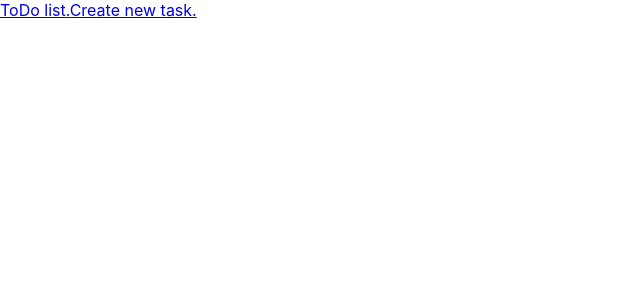
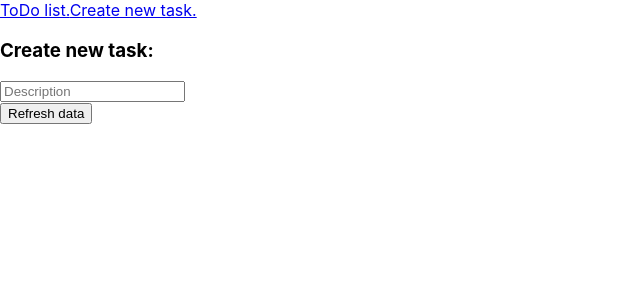
Before and after one commit to Gynvaele/river-flow, a React (Create React App) app: page /createTodo in a window 1280 px wide. Shown: the top 300 px of the page, without its empty margins (0-640 px from the left). Built offline with nearby package versions, Linux system fonts and the light colour scheme.

Commit message:
add localstorage as data store (server emulation)

```diff
--- a/public/index.html
+++ b/public/index.html
@@ -1,20 +1,20 @@
 <!DOCTYPE html>
 <html lang="en">
 <head>
-    <meta charset="utf-8" />
-    <link rel="icon" href="%PUBLIC_URL%/favicon.ico" />
-    <meta name="viewport" content="width=device-width, initial-scale=1" />
-    <meta name="theme-color" content="#000000" />
+    <meta charset="utf-8"/>
+    <link rel="icon" href="%PUBLIC_URL%/favicon.ico"/>
+    <meta name="viewport" content="width=device-width, initial-scale=1"/>
+    <meta name="theme-color" content="#000000"/>
     <meta
             name="description"
             content="Web site created using create-react-app"
     />
-    <link rel="apple-touch-icon" href="%PUBLIC_URL%/logo192.png" />
+    <link rel="apple-touch-icon" href="%PUBLIC_URL%/logo192.png"/>
     <!--
       manifest.json provides metadata used when your web app is installed on a
       user's mobile device or desktop. See https://developers.google.com/web/fundamentals/web-app-manifest/
     -->
-    <link rel="manifest" href="%PUBLIC_URL%/manifest.json" />
+    <link rel="manifest" href="%PUBLIC_URL%/manifest.json"/>
     <!--
       Notice the use of %PUBLIC_URL% in the tags above.
       It will be replaced with the URL of the `public` folder during the build.
@@ -24,20 +24,10 @@
       work correctly both with client-side routing and a non-root public URL.
       Learn how to configure a non-root public URL by running `npm run build`.
     -->
-    <title>React App</title>
+    <title>ToDo Lists</title>
 </head>
 <body>
 <noscript>You need to enable JavaScript to run this app.</noscript>
 <div id="root"></div>
-    <!--
-      This HTML file is a template.
-      If you open it directly in the browser, you will see an empty page.
-
-      You can add webfonts, meta tags, or analytics to this file.
-      The build step will place the bundled scripts into the <body> tag.
-
-      To begin the development, run `npm start` or `yarn start`.
-      To create a production bundle, use `npm run build` or `yarn build`.
-    -->
 </body>
 </html>
--- a/src/App.js
+++ b/src/App.js
@@ -1,17 +1,31 @@
 import React from 'react';
 import {BrowserRouter, NavLink, Route, Switch} from "react-router-dom";
+// import {createStore} from "redux";
+// import {Provider} from "react-redux";
+
+//reducers
+// import {todo} from "./redux/ToDo/ToDoReducer";
+
+//components
 import {CreateNewTask} from "./pages/CreateNewTask";
 import {TodoList} from "./pages/TodoList";
+
+//
+// export const store = createStore(
+//     todo,
+// );
 
 const App = () => {
     return (
         <BrowserRouter>
-            <NavLink to={"/"}>ToDo list.</NavLink>
-            <NavLink to={"/newTask"}>Create new task.</NavLink>
-            <Switch>
-                <Route exact path={"/"} render={(props) => (<TodoList props={props}/>)}/>
-                <Route exact path={"/newTask"} render={(props) => (<CreateNewTask props={props}/>)}/>
-            </Switch>
+            {/*<Provider store={store}>*/}
+                <NavLink to={"/"}>ToDo list.</NavLink>
+                <NavLink to={"/createTodo"}>Create new task.</NavLink>
+                <Switch>
+                    <Route exact path={"/"} component={TodoList}/>)}/>
+                    <Route exact path={"/createTodo"} render={(props) => (<CreateNewTask props={props}/>)}/>
+                </Switch>
+            {/*</Provider>*/}
         </BrowserRouter>
     );
 };
--- /dev/null
+++ b/src/default/data.js
@@ -0,0 +1,20 @@
+export const defaultData = [
+    {
+        _id: "task_1",
+        user: "Pasha",
+        description: "Pasha's first todo post.",
+        taskText: "Lorem ipsum dolor sit amet, consectetur adipiscing elit. Vestibulum eu odio quis ex congue aliquet non eu sapien. Duis commodo purus eget nibh pharetra, id efficitur ligula accumsan. Praesent dignissim eros vel elementum sagittis. Quisque elementum ligula nec lorem pellentesque, vitae tempus lacus semper. Morbi semper eu tellus vel dignissim. Cras mattis faucibus ante vitae ornare. Phasellus scelerisque non lectus sed posuere. Donec consectetur risus nec diam commodo, sit amet maximus libero ullamcorper."
+    },
+    {
+        _id: "task_2",
+        user: "Pasha",
+        description: "Pasha's second todo post.",
+        taskText: "Lorem ipsum dolor sit amet, consectetur adipiscing elit. Vestibulum eu odio quis ex congue aliquet non eu sapien. Duis commodo purus eget nibh pharetra, id efficitur ligula accumsan. Praesent dignissim eros vel elementum sagittis. Quisque elementum ligula nec lorem pellentesque, vitae tempus lacus semper. Morbi semper eu tellus vel dignissim. Cras mattis faucibus ante vitae ornare. Phasellus scelerisque non lectus sed posuere. Donec consectetur risus nec diam commodo, sit amet maximus libero ullamcorper."
+    },
+    {
+        _id: "task_3",
+        user: "Sasha",
+        description: "Sasha's first todo post.",
+        taskText: "Lorem ipsum dolor sit amet, consectetur adipiscing elit. Vestibulum eu odio quis ex congue aliquet non eu sapien. Duis commodo purus eget nibh pharetra, id efficitur ligula accumsan. Praesent dignissim eros vel elementum sagittis. Quisque elementum ligula nec lorem pellentesque, vitae tempus lacus semper. Morbi semper eu tellus vel dignissim. Cras mattis faucibus ante vitae ornare. Phasellus scelerisque non lectus sed posuere. Donec consectetur risus nec diam commodo, sit amet maximus libero ullamcorper."
+    },
+];
--- a/src/pages/CreateNewTask/index.js
+++ b/src/pages/CreateNewTask/index.js
@@ -1,7 +1,48 @@
-import React from "react";
+import React, {useState} from "react";
+// import {SubmitToDo} from "../../redux/ToDo/ToDoAction";
+// import {connect} from "react-redux";
+import {defaultData} from "../../default/data";
 
-export const CreateNewTask = () => {
+export const CreateNewTask = ({dispatch}) => {
+    const [description, setDescription] = useState([]);
+
+
+    const [post, setPost] = useState([]);
+
+    const SetDefaultData = () => {
+        const data = defaultData;
+        localStorage.setItem("data", JSON.stringify(data));
+    };
+    SetDefaultData();
+
+    const GetData = () => {
+        const data = localStorage.getItem("data");
+        setPost(JSON.parse(data));
+        console.log("description", JSON.parse(data));
+    };
+
     return (
-        <div>CreateNewTask page</div>
+        <div>
+            <div>
+                <h3>Create new task:</h3>
+                <input type="text" placeholder={"Description"} value={description}
+                       onChange={(e) => setDescription(e.target.value)}/>
+                {/*<input type={"text"} placeholder={"Add your new task."}/>*/}
+                {/*add some check*/}
+                {/*<button onSubmit={Confirm}>Create</button>*/}
+            </div>
+            <div>
+                <button onClick={GetData}>Refresh data</button>
+                {post.map((elm, i) => {
+                    return (
+                        <div key={"newPost_" + ++i}>
+                            <h4>{elm.description}</h4>
+                            <p>{elm.taskText}</p>
+                        </div>)
+                })}
+            </div>
+        </div>
     )
 };
+
+// export default connect(() => ({}))(CreateNewTask);
--- /dev/null
+++ b/src/redux/ToDo/ToDoAction.js
@@ -0,0 +1,8 @@
+// import {CREATE_NEW_TODO} from "../types";
+//
+// export const SubmitToDo = (description) => {
+//     return {
+//         type: CREATE_NEW_TODO,
+//         data: description,
+//     }
+// };
--- /dev/null
+++ b/src/redux/ToDo/ToDoReducer.js
@@ -0,0 +1,14 @@
+// import {CREATE_NEW_TODO} from "../types";
+//
+// const initialState = {
+//     todo: [],
+// };
+//
+// export const todo = (state = initialState, action) => {
+//     switch (action.type) {
+//         case CREATE_NEW_TODO:
+//             return {...state, todo: [action.data]};
+//         default:
+//             return state;
+//     }
+// };
--- /dev/null
+++ b/src/redux/types.js
@@ -0,0 +1 @@
+export const CREATE_NEW_TODO = "CREATE_NEW_TODO";
```
Lines whose indentation alone changed are shown as unchanged.
